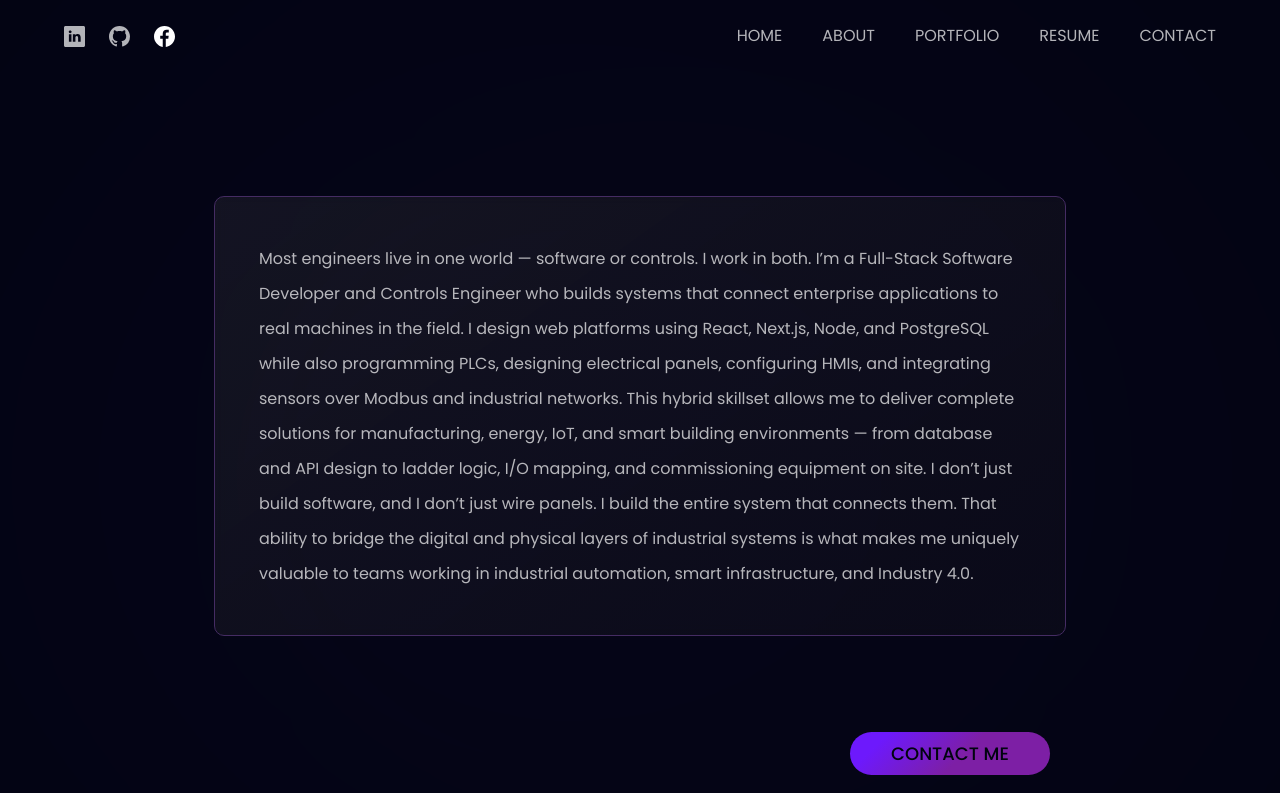
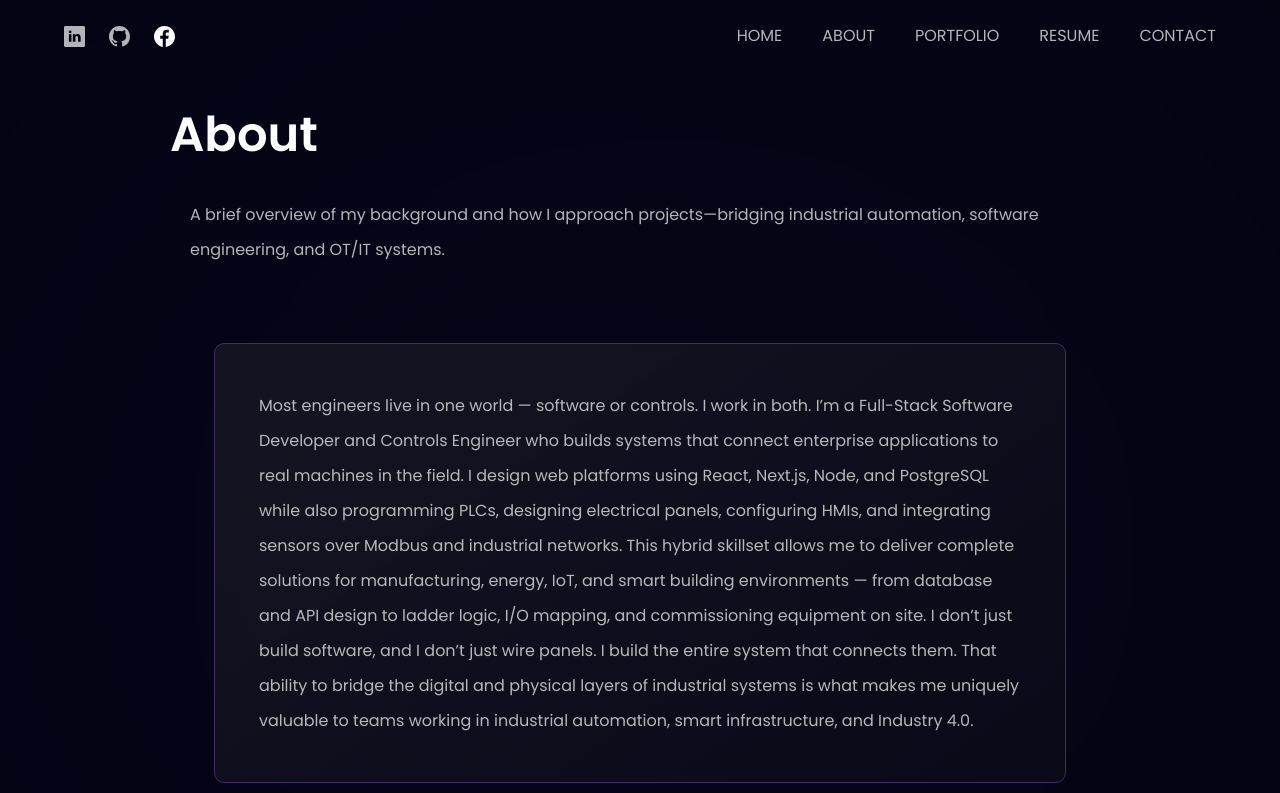
Before and after one commit to NicBab/resume-portfolio, a React (Vite) app: page /about in a window 1280 px wide. Shown: the top 793 px of the page. Built offline with nearby package versions, Linux system fonts and the light colour scheme.

Commit message:
rough final, portfolio pages not done

```diff
--- a/src/components/about/About.jsx
+++ b/src/components/about/About.jsx
@@ -9,8 +9,19 @@ const About = () => {
     <div
       className={`bg-primary ${styles.paddingX} ${styles.flexCenter} flex-col`}
     >
+
       <div className="absolute z-[0] w-[80%] h-[80%] rounded-full purple__gradient opacity-[.25]" />
-      <div className="mt-20 z-[1]">
+      <div className="relative z-[2] max-w-[1100px] mx-auto mt-5">
+        {/* section header (formal + consistent) */}
+        <div className="mb-8">
+          <h2 className={`${styles.heading2} !justify-start`}>About</h2>
+          <p className={`${styles.paragraph} max-w-[900px]`}>
+            A brief overview of my background and how I approach projects—bridging industrial
+            automation, software engineering, and OT/IT systems.
+          </p>
+        </div>
+        </div>
+      <div className="z-[1]">
         <div
           className="flex flex-col p-6 w-[300px] rounded-[10px] mt-5 xs:w-auto md:max-w-[900px]"
         >
--- a/src/components/core-strengths/CoreStrengths.jsx
+++ b/src/components/core-strengths/CoreStrengths.jsx
@@ -54,7 +54,7 @@
 
 
 import { resumeData } from "../../constants/resumeData/resumeData.index";
-import { SectionShell, GlassCard } from "../index/components.index";
+import { SectionShell, GlassCard, Divider } from "../index/components.index";
 
 const CoreStrengths = () => {
   const { strengths } = resumeData;
@@ -62,7 +62,7 @@ const CoreStrengths = () => {
   return (
     <SectionShell
       title="Core Strengths"
-      subtitle="High-level capabilities—organized like a product feature set so employers can scan fast."
+      // subtitle="High-level capabilities—organized like a product feature set so employers can scan fast."
     >
       <div className="grid grid-cols-1 md:grid-cols-2 gap-6">
         {strengths.map((s) => (
@@ -82,7 +82,9 @@ const CoreStrengths = () => {
           </GlassCard>
         ))}
       </div>
+      <Divider />
     </SectionShell>
+
   );
 };
 
--- a/src/components/education/Education.jsx
+++ b/src/components/education/Education.jsx
@@ -1,5 +1,5 @@
 import { resumeData } from "../../constants/resumeData/resumeData.index";
-import { SectionShell, GlassCard } from "../index/components.index"
+import { SectionShell, GlassCard, Divider } from "../index/components.index"
 
 const Education = () => {
     const { education } = resumeData;
@@ -13,6 +13,7 @@ const Education = () => {
             </GlassCard>
           ))}
         </div>
+        <Divider />
       </SectionShell>
   )
 }
--- a/src/components/experience/Experience.jsx
+++ b/src/components/experience/Experience.jsx
@@ -49,7 +49,7 @@
 
 
 import { resumeData } from "../../constants/resumeData/resumeData.index";
-import { SectionShell, GlassCard } from "../index/components.index"
+import { SectionShell, GlassCard, Divider } from "../index/components.index"
 
 const Experience = () => {
   const { experience } = resumeData;
@@ -57,7 +57,7 @@ const Experience = () => {
   return (
     <SectionShell
       title="Experience"
-      subtitle="A quick snapshot of roles and responsibilities—focused on impact, integration, and delivery."
+      // subtitle="A quick snapshot of roles and responsibilities—focused on impact, integration, and delivery."
     >
       <div className="space-y-6">
         {experience.map((job) => (
@@ -97,6 +97,7 @@ const Experience = () => {
           </GlassCard>
         ))}
       </div>
+      <Divider />
     </SectionShell>
   );
 };
--- a/src/components/hero/Hero.jsx
+++ b/src/components/hero/Hero.jsx
@@ -98,7 +98,7 @@ const Hero = () => {
             Industrial Control Systems, Software & Automation experience
             designing, programming, commissioning, and troubleshooting PLC, HMI,
             SCADA, software, and IT systems across automation environments.
-            Known for bridging controls, OT/IT, and data systems to deliver
+            Known for bridging controls, IT/OT, and data systems to deliver
             reliable, scalable solutions.
           </span>
         </p>
--- a/src/components/key-projects/KeyProjects.jsx
+++ b/src/components/key-projects/KeyProjects.jsx
@@ -1,10 +1,10 @@
 import { resumeData } from "../../constants/resumeData/resumeData.index";
-import { SectionShell, GlassCard, MiniLabel, Tag } from "../index/components.index";
+import { SectionShell, GlassCard, MiniLabel, Tag, Divider } from "../index/components.index";
 
 const KeyProjects = () => {
      const { caseStudies } = resumeData;
   return (
-     <SectionShell title="Key Projects" subtitle="Portfolio-ready: problem → solution → stack → outcomes.">
+     <SectionShell title="Key Projects">
         <div className="grid grid-cols-1 lg:grid-cols-2 gap-6">
           {caseStudies.map((cs) => (
             <GlassCard key={cs.title} className="p-6">
@@ -46,6 +46,7 @@ const KeyProjects = () => {
             </GlassCard>
           ))}
         </div>
+        <Divider />
       </SectionShell>
   )
 }
--- a/src/components/resume/Resume.jsx
+++ b/src/components/resume/Resume.jsx
@@ -9,7 +9,7 @@ const Resume = () => {
           <img
             src={resume}
             alt="resume"
-            className="w-[90%] h-[90%] relative rounded-md z-[1]"
+            className="w-[80%] h-[90%] relative rounded-md z-[1] my-4"
           />
         </div>
       </div>
--- a/src/components/shared/SectionShell.jsx
+++ b/src/components/shared/SectionShell.jsx
@@ -5,7 +5,7 @@ const SectionShell = ({ title, subtitle, children }) => (
     <div className="absolute z-[0] w-[45%] h-[55%] rounded-full top-0 left-0 purple__gradient opacity-[.15]" />
     <div className="relative z-[2] max-w-[1200px] mx-auto">
       {title && (
-        <div className="mb-8">
+        <div className="mb-5">
           <h2 className={`${styles.heading2} !justify-start`}>{title}</h2>
           {subtitle && <p className={`${styles.paragraph} !m-0 !mt-2 !indent-0 max-w-[950px]`}>{subtitle}</p>}
         </div>
--- a/src/components/technical-skills/TechnicalSkills.jsx
+++ b/src/components/technical-skills/TechnicalSkills.jsx
@@ -71,7 +71,7 @@
 
 
 import { resumeData } from "../../constants/resumeData/resumeData.index";
-import { SectionShell, GlassCard } from "../index/components.index";
+import { SectionShell, GlassCard, Divider } from "../index/components.index";
 
 const Projects = () => {
   const { skills } = resumeData;
@@ -79,7 +79,7 @@ const Projects = () => {
   return (
     <SectionShell
       title="Technical Skills"
-      subtitle="Organized by domain—built for fast recruiter scanning and technical evaluation."
+      // subtitle="Organized by domain—built for fast recruiter scanning and technical evaluation."
     >
       <div className="grid grid-cols-1 md:grid-cols-2 gap-6">
         {skills.map((group) => (
@@ -101,6 +101,7 @@ const Projects = () => {
           </GlassCard>
         ))}
       </div>
+      <Divider />
     </SectionShell>
   );
 };
--- a/src/constants/stats-data/stats-data.index.js
+++ b/src/constants/stats-data/stats-data.index.js
@@ -20,14 +20,14 @@ export const stats = [    {
     },
     {
       id: "stats-5",
-      title: "I.T.",
+      title: "IT/OT",
       value: "",
     },
-        {
-      id: "stats-5",
-      title: "Security",
-      value: "",
-    },
+    //     {
+    //   id: "stats-5",
+    //   title: "Security",
+    //   value: "",
+    // },
     {
       id: "stats-6",
       title: "PLC/HMI",
--- a/src/style.js
+++ b/src/style.js
@@ -17,7 +17,7 @@ const styles = {
     selfEnd: "flex self-end",
 
     paddingX: "sm:px-16 px-6",
-    paddingY: "sm:py-16 py-6",
+    paddingY: "sm:py-10 py-6",
     padding: "sm:px-16 px-6 sm:py-12 py-4",
 
     marginX: "sm:mx-16 mx-6",
```
